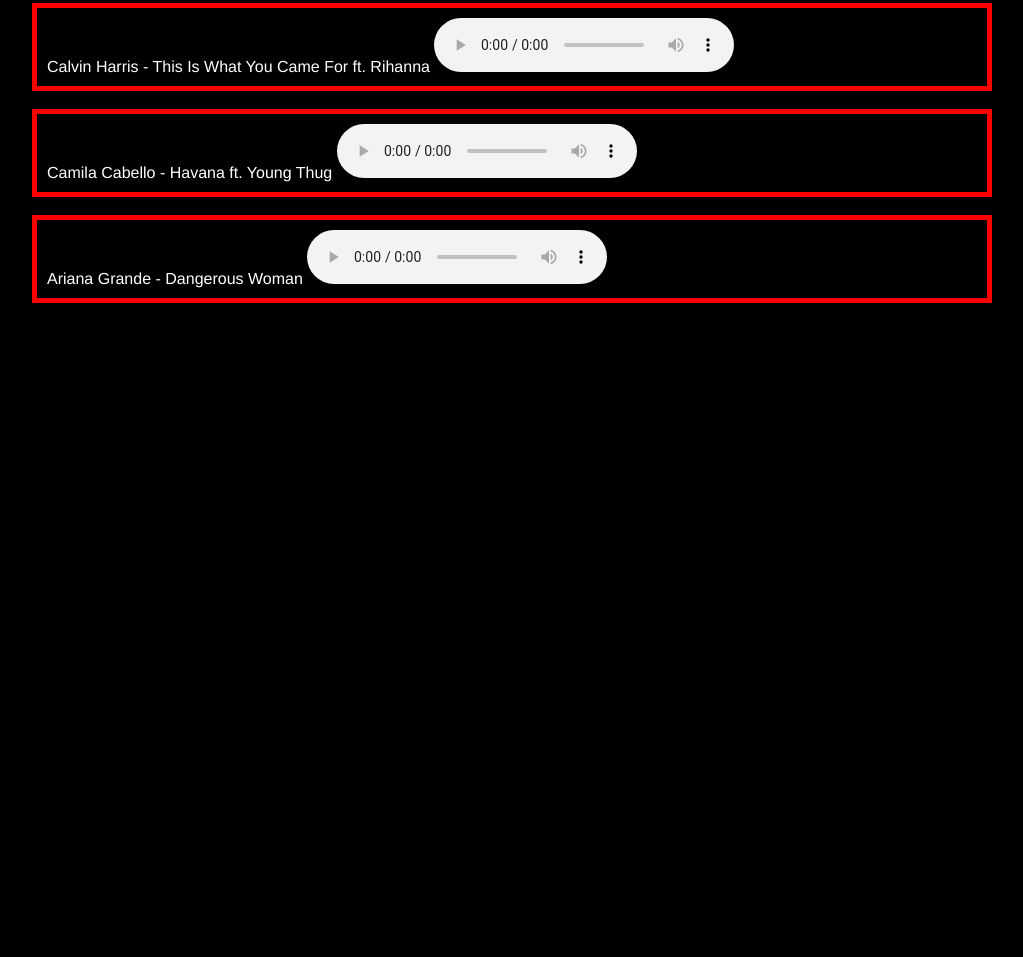
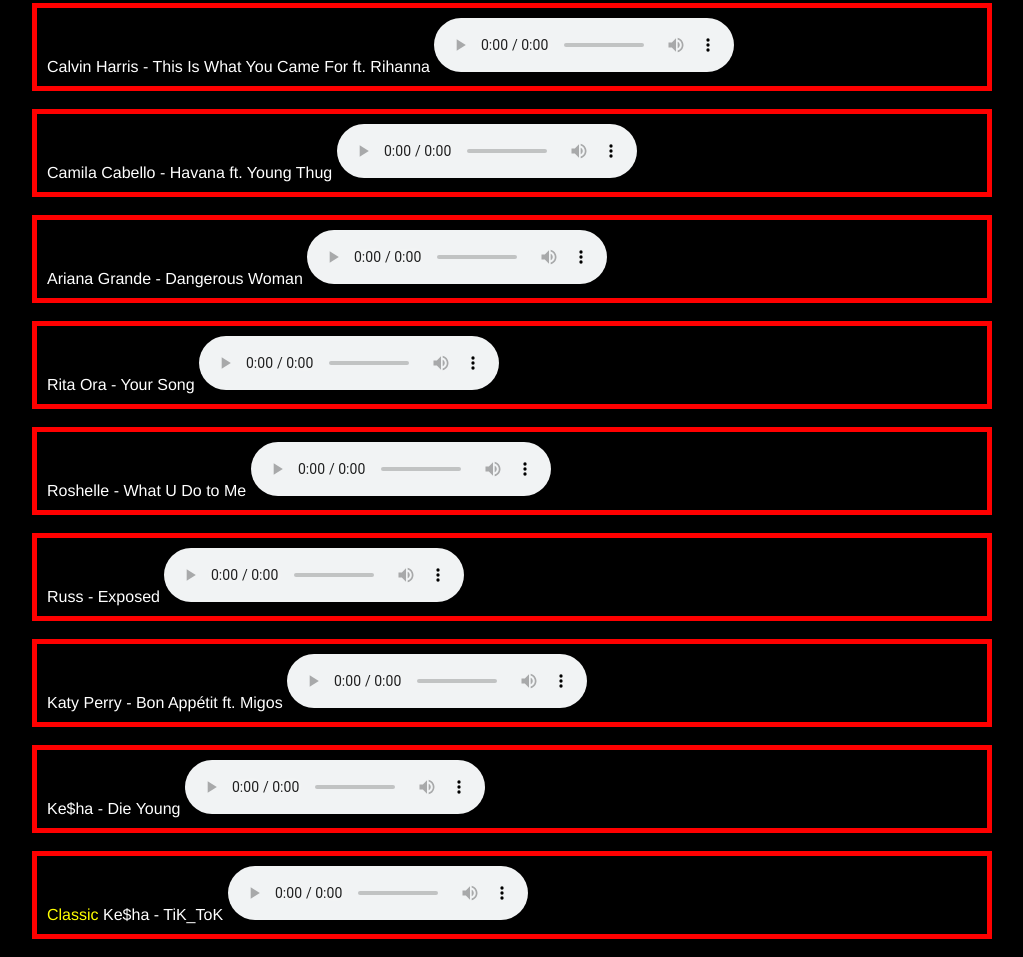
Before and after one commit to anonik9900/FREE-MUSIC-STREAM, a plain HTML site: page index.html in a window 1280 px wide. Shown: the part 2534-3491 px from the top of the page, without its empty margins (128-1151 px from the left). Before the commit the page ends 2855 px from the top, so only its background shows below. Drawn offline with Linux system fonts and the light colour scheme.

Commit message:
New version available 1.0.1
New version available :

*Added 6 new Song
*Added Classic Category
*Added <meta-name>
*Added <meta-tag>
*Fixed Graphics glitch on Safarifor IOS 9.3.5
*Android UI improved
*IOS UI improved
*Desktop UI improved
*Code Update
*New HTML5 Plugin

For Old Deivce (Opera mini browser) :

*Lag latency improved
*Download Max Speed Improved
*Server Weu,Eu And Oeu improved

*******************************************************
http://freemusicstream.altervista.org/
or
http://www.freemusicstream.cf/

********************************************************

```diff
--- a/index.html
+++ b/index.html
@@ -21,6 +21,9 @@
   <meta name="format-detection" content="telephone=no">
   <link rel="apple-touch-icon" href="touch-icon-iphone.png">
   <meta name="apple-mobile-web-app-title" content="FREE MUSIC" />
+
+
+</script>
 
 </head>
 
@@ -323,6 +326,98 @@ Ariana Grande - Dangerous Woman
 
 <br>
 
+<TABLE borderColor=red  cellSpacing=0 cellPadding=10 width="75%"
+align= center border=5>
+<tr><td>
+<span style="color: 	#ffffff;">
+Rita Ora - Your Song
+      </span>
+<audio controls="controls">
+  <source src="ritasong.mp3" type="audio/mpeg">
+  Il tuo browser non supporta l'audio gestito con HTML5.
+  Ti invitiamo a scaricare <a href="https://www.google.it/chrome/browser/desktop/index.html">Google Chrome</a>o<a href="https://www.mozilla.org/it/firefox">Firefox.</a>
+</audio>
+</td></tr><table>
+
+<br>
+
+<TABLE borderColor=red  cellSpacing=0 cellPadding=10 width="75%"
+align= center border=5>
+<tr><td>
+<span style="color: 	#ffffff;">
+Roshelle - What U Do to Me
+      </span>
+<audio controls="controls">
+  <source src="wud.mp3" type="audio/mpeg">
+  Il tuo browser non supporta l'audio gestito con HTML5.
+  Ti invitiamo a scaricare <a href="https://www.google.it/chrome/browser/desktop/index.html">Google Chrome</a>o<a href="https://www.mozilla.org/it/firefox">Firefox.</a>
+</audio>
+</td></tr><table>
+
+<br>
+
+<TABLE borderColor=red  cellSpacing=0 cellPadding=10 width="75%"
+align= center border=5>
+<tr><td>
+<span style="color: 	#ffffff;">
+Russ - Exposed
+      </span>
+<audio controls="controls">
+  <source src="rues.mp3" type="audio/mpeg">
+  Il tuo browser non supporta l'audio gestito con HTML5.
+  Ti invitiamo a scaricare <a href="https://www.google.it/chrome/browser/desktop/index.html">Google Chrome</a>o<a href="https://www.mozilla.org/it/firefox">Firefox.</a>
+</audio>
+</td></tr><table>
+
+<br>
+
+<TABLE borderColor=red  cellSpacing=0 cellPadding=10 width="75%"
+align= center border=5>
+<tr><td>
+<span style="color: 	#ffffff;">
+Katy Perry - Bon Appétit ft. Migos
+      </span>
+<audio controls="controls">
+  <source src="apetit.mp3" type="audio/mpeg">
+  Il tuo browser non supporta l'audio gestito con HTML5.
+  Ti invitiamo a scaricare <a href="https://www.google.it/chrome/browser/desktop/index.html">Google Chrome</a>o<a href="https://www.mozilla.org/it/firefox">Firefox.</a>
+</audio>
+</td></tr><table>
+
+<br>
+
+<TABLE borderColor=red  cellSpacing=0 cellPadding=10 width="75%"
+align= center border=5>
+<tr><td>
+<span style="color: 	#ffffff;">
+Ke$ha - Die Young
+      </span>
+<audio controls="controls">
+  <source src="dieu.mp3" type="audio/mpeg">
+  Il tuo browser non supporta l'audio gestito con HTML5.
+  Ti invitiamo a scaricare <a href="https://www.google.it/chrome/browser/desktop/index.html">Google Chrome</a>o<a href="https://www.mozilla.org/it/firefox">Firefox.</a>
+</audio>
+</td></tr><table>
+
+<br>
+
+<TABLE borderColor=red  cellSpacing=0 cellPadding=10 width="75%"
+align= center border=5>
+<tr><td>
+<span style="color: 	#ffffff;">
+<span style="color: 	#ffff00;"> Classic </span>
+Ke$ha - TiK_ToK
+      </span>
+<audio controls="controls">
+  <source src="tiktok.mp3" type="audio/mpeg">
+  Il tuo browser non supporta l'audio gestito con HTML5.
+  Ti invitiamo a scaricare <a href="https://www.google.it/chrome/browser/desktop/index.html">Google Chrome</a>o<a href="https://www.mozilla.org/it/firefox">Firefox.</a>
+</audio>
+</td></tr><table>
+
+<br>
+
+
 <!-- Song End -->
 
 
```
